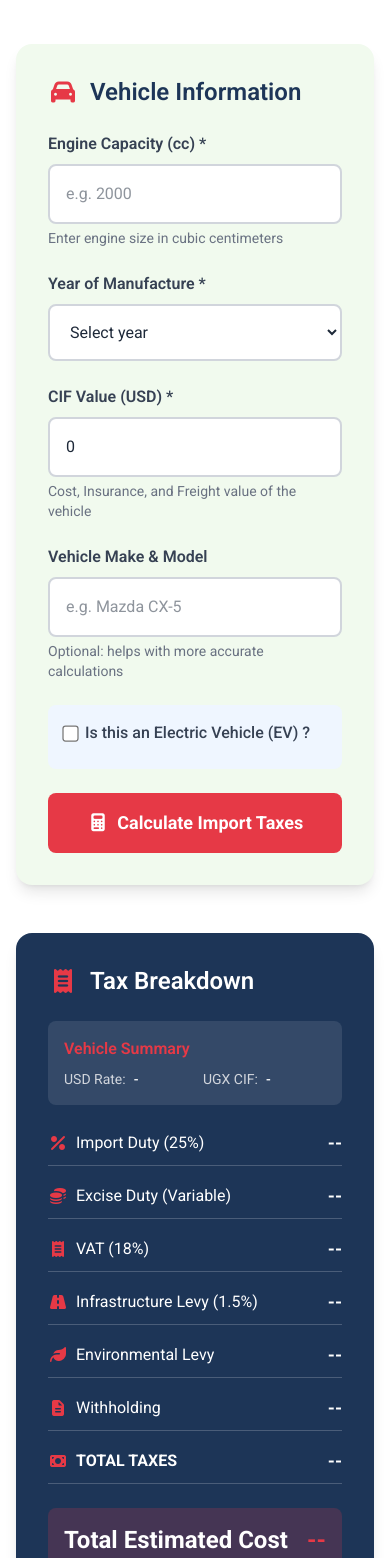
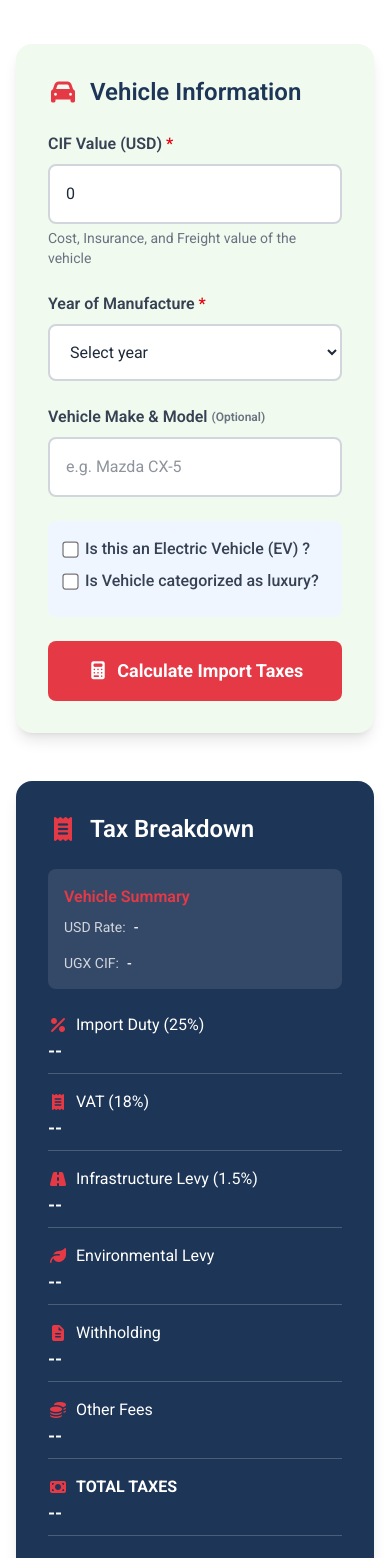
Before and after one commit to sewalusteven/ezzyride-website, a Nuxt app: page / in a window 390 px wide. Shown: the part 320-1878 px from the top of the page. Built offline with nearby package versions, Linux system fonts and the light colour scheme.

Commit message:
changes to the calculator

```diff
--- a/app/pages/index.vue
+++ b/app/pages/index.vue
@@ -14,7 +14,7 @@ function toggleFAQ(tab: number){
 const form = ref<TaxCalculatorPayload>({
   cif: 0,
   year: "",
-  engineSize: null,
+  isLuxury: false,
   make: "",
   isEV: false
 })
@@ -36,21 +36,21 @@ const yearDropDown = computed<number[]|string[]>(() => {
 
 function submit(){
   Loading.standard("Calculating taxes...")
-  if(form.value.cif === 0 || form.value.year === "" || form.value.engineSize === null){
+  if(form.value.cif === 0 || form.value.year === ""){
     Loading.remove()
     Notify.failure("Please fill in all required fields")
-    form.value = {
-      cif: 0,
-      year: "",
-      engineSize: null,
-      make: "",
-      isEV: false
-    }
     return
   }
   fetchTaxes(form.value).then(res => {
     taxObject.value = res
     Loading.remove()
+    form.value = {
+      cif: 0,
+      year: "",
+      isLuxury: false,
+      make: "",
+      isEV: false
+    }
   }).catch(err => {
     Loading.remove()
     Notify.failure(err.response.data.message)
@@ -100,38 +100,38 @@ function submitEmail(){
             </h3>
 
             <form @submit.prevent="submit" class="space-y-6">
+              <div>
+                <label class="block text-gray-700 font-semibold mb-2">CIF Value (USD) <span class="text-red-600">*</span></label>
+                <input v-model="form.cif" type="number" id="cif-value" class="w-full bg-white p-4 border-2 border-gray-300 rounded-lg focus:ring-2 focus:ring-primary focus:border-primary transition" placeholder="e.g. 15000">
+                <p class="text-sm text-gray-500 mt-1">Cost, Insurance, and Freight value of the vehicle</p>
+              </div>
+
               <div class="grid grid-cols-1 md:grid-cols-2 gap-6">
-                <div>
-                  <label class="block text-gray-700 font-semibold mb-2">Engine Capacity (cc) *</label>
-                  <input v-model="form.engineSize" type="number" id="engine-capacity" class="w-full bg-white p-4 border-2 border-gray-300 rounded-lg focus:ring-2 focus:ring-primary focus:border-primary transition" placeholder="e.g. 2000">
-                  <p class="text-sm text-gray-500 mt-1">Enter engine size in cubic centimeters</p>
-                </div>
 
                 <div>
-                  <label class="block text-gray-700 font-semibold mb-2">Year of Manufacture *</label>
+                  <label class="block text-gray-700 font-semibold mb-2">Year of Manufacture <span class="text-red-600">*</span></label>
                   <select v-model="form.year" id="manufacture-year" class="w-full bg-white p-4 border-2 border-gray-300 rounded-lg focus:ring-2 focus:ring-primary focus:border-primary transition">
                     <option value="">Select year</option>
                     <option v-for="(y, i) in yearDropDown" :key="i" :value="y">{{ y }}</option>
                   </select>
                 </div>
+                <div>
+                  <label class="gap-1 text-gray-700 font-semibold flex items-center mb-2">Vehicle Make & Model <span class="text-xs text-gray-500">(Optional)</span></label>
+                  <input v-model="form.make" type="text" id="vehicle-model" class="w-full p-4 bg-white border-2 border-gray-300 rounded-lg focus:ring-2 focus:ring-primary focus:border-primary transition" placeholder="e.g. Mazda CX-5">
+
+                </div>
+
               </div>
 
-              <div>
-                <label class="block text-gray-700 font-semibold mb-2">CIF Value (USD) *</label>
-                <input v-model="form.cif" type="number" id="cif-value" class="w-full bg-white p-4 border-2 border-gray-300 rounded-lg focus:ring-2 focus:ring-primary focus:border-primary transition" placeholder="e.g. 15000">
-                <p class="text-sm text-gray-500 mt-1">Cost, Insurance, and Freight value of the vehicle</p>
-              </div>
-
-              <div>
-                <label class="block text-gray-700 font-semibold mb-2">Vehicle Make & Model</label>
-                <input v-model="form.make" type="text" id="vehicle-model" class="w-full p-4 bg-white border-2 border-gray-300 rounded-lg focus:ring-2 focus:ring-primary focus:border-primary transition" placeholder="e.g. Mazda CX-5">
-                <p class="text-sm text-gray-500 mt-1">Optional: helps with more accurate calculations</p>
-              </div>
 
               <div class="bg-blue-50 p-4 rounded-lg">
                 <div class="flex items-center mb-2">
                   <input v-model="form.isEV" :value="true" type="checkbox" id="first-time-import" class="mr-2 scale-125">
                   <label for="first-time-import" class="text-gray-700 font-medium">Is this an Electric Vehicle (EV) ?</label>
+                </div>
+                <div class="flex items-center mb-2">
+                  <input v-model="form.isLuxury" :value="true" type="checkbox" id="first-time-import" class="mr-2 scale-125">
+                  <label for="first-luxury" class="text-gray-700 font-medium">Is Vehicle categorized as luxury?</label>
                 </div>
               </div>
 
@@ -152,7 +152,7 @@ function submitEmail(){
               <!-- Vehicle Summary -->
               <div class="bg-white/10 p-4 rounded-lg">
                 <h4 class="font-semibold mb-2 text-primary">Vehicle Summary</h4>
-                <div class="grid grid-cols-2 gap-4 text-sm">
+                <div class="grid lg:grid-cols-2 gap-4 text-sm">
                   <div>
                     <span class="text-gray-300">USD Rate:</span>
                     <span id="summary-type" class="ml-2 font-medium">{{ taxObject ? formatCurrency(taxObject.usdRate, 'UGX') : '-' }}</span>
@@ -167,49 +167,50 @@ function submitEmail(){
 
               <!-- Tax Calculations -->
               <div class="space-y-4">
-                <div class="flex justify-between items-center pb-2 border-b border-white/20">
+                <div class="flex flex-col lg:flex-row lg:justify-between lg:items-center pb-2 border-b border-white/20">
                                 <span class="flex items-center">
                                     <i class="fa-solid fa-percent text-primary mr-2"></i>
                                     Import Duty (25%)
                                 </span>
                   <span id="import-duty" class="font-bold text-lg">{{ taxObject ? formatCurrency(taxObject.importDuty, "UGX") : '--' }}</span>
                 </div>
-                <div class="flex justify-between items-center pb-2 border-b border-white/20">
-                                <span class="flex items-center">
-                                    <i class="fa-solid fa-coins text-primary mr-2"></i>
-                                    Excise Duty (Variable)
-                                </span>
-                  <span id="excise-duty" class="font-bold text-lg">{{ taxObject ? formatCurrency(taxObject.exciseDuty, "UGX") : '--' }}</span>
-                </div>
-                <div class="flex justify-between items-center pb-2 border-b border-white/20">
+
+                <div class="flex flex-col lg:flex-row lg:justify-between lg:items-center  pb-2 border-b border-white/20">
                                 <span class="flex items-center">
                                     <i class="fa-solid fa-receipt text-primary mr-2"></i>
                                     VAT (18%)
                                 </span>
                   <span id="vat-amount" class="font-bold text-lg">{{ taxObject ? formatCurrency(taxObject.vat, "UGX") : '--' }}</span>
                 </div>
-                <div class="flex justify-between items-center pb-2 border-b border-white/20">
+                <div class="flex flex-col lg:flex-row lg:justify-between lg:items-center  pb-2 border-b border-white/20">
                                 <span class="flex items-center">
                                     <i class="fa-solid fa-road text-primary mr-2"></i>
                                     Infrastructure Levy (1.5%)
                                 </span>
                   <span id="infrastructure-levy" class="font-bold text-lg">{{ taxObject ? formatCurrency(taxObject.infrastructureTax, "UGX") : '--' }}</span>
                 </div>
-                <div class="flex justify-between items-center pb-2 border-b border-white/20">
+                <div class="flex flex-col lg:flex-row lg:justify-between lg:items-center  pb-2 border-b border-white/20">
                                 <span class="flex items-center">
                                     <i class="fa-solid fa-leaf text-primary mr-2"></i>
                                     Environmental Levy
                                 </span>
                   <span id="environmental-levy" class="font-bold text-lg">{{ taxObject ? formatCurrency(taxObject.envLevy, "UGX") : '--' }}</span>
                 </div>
-                <div class="flex justify-between items-center pb-2 border-b border-white/20">
+                <div class="flex flex-col lg:flex-row lg:justify-between lg:items-center  pb-2 border-b border-white/20">
                                 <span class="flex items-center">
                                     <i class="fa-solid fa-file-alt text-primary mr-2"></i>
                                     Withholding
                                 </span>
                   <span id="registration-fees" class="font-bold text-lg">{{ taxObject ? formatCurrency(taxObject.withholding, "UGX") : '--' }}</span>
                 </div>
-                <div class="flex justify-between items-center pb-2 border-b border-white/20">
+                <div class="flex flex-col lg:flex-row lg:justify-between lg:items-center  pb-2 border-b border-white/20">
+                                <span class="flex items-center">
+                                    <i class="fa-solid fa-coins text-primary mr-2"></i>
+                                    Other Fees
+                                </span>
+                  <span id="excise-duty" class="font-bold text-lg">{{ taxObject ? formatCurrency(taxObject.stampDuty + taxObject.registrationFees + taxObject.formFees, "UGX") : '--' }}</span>
+                </div>
+                <div class="flex flex-col lg:flex-row lg:justify-between lg:items-center  pb-2 border-b border-white/20">
                                 <span class="flex items-center font-bold uppercase">
                                     <i class="fa-solid fa-money-bill text-primary mr-2"></i>
                                     Total Taxes
@@ -220,7 +221,7 @@ function submitEmail(){
 
               <!-- Total -->
               <div class="bg-primary/20 p-4 rounded-lg">
-                <div class="flex justify-between items-center text-2xl font-bold">
+                <div class="flex flex-col lg:flex-row lg:justify-between lg:items-center  text-2xl font-bold">
                   <span>Total Estimated Cost</span>
                   <span id="total-cost" class="text-primary">{{ taxObject ? formatCurrency(taxObject.totalCarValue, "UGX") : '--' }}</span>
                 </div>
--- a/app/types/index.ts
+++ b/app/types/index.ts
@@ -1,7 +1,7 @@
 export interface TaxCalculatorPayload {
     cif: number | null
     year: number | string
-    engineSize: number | null
+    isLuxury: boolean
     isEV: boolean
     make: string
 }
```
